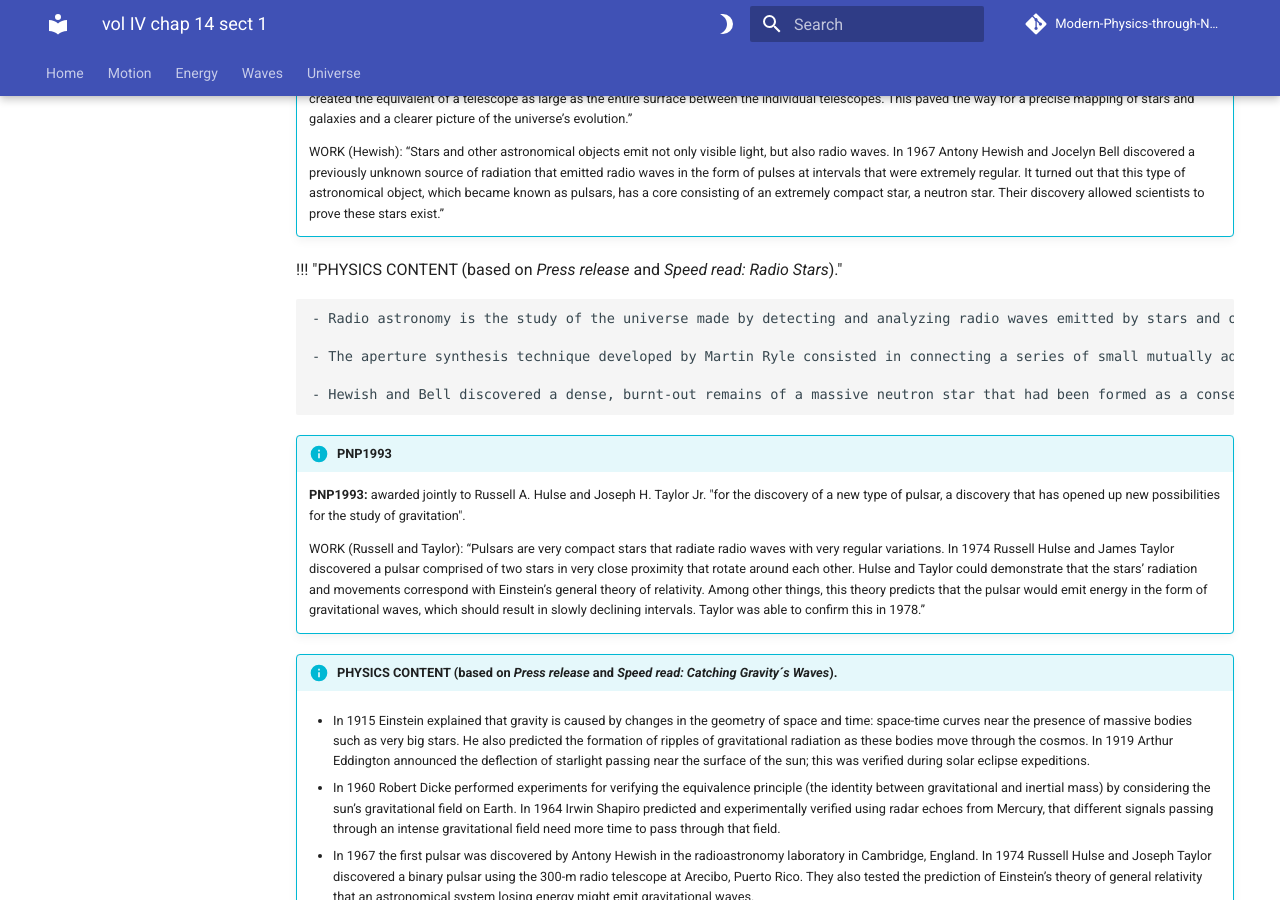
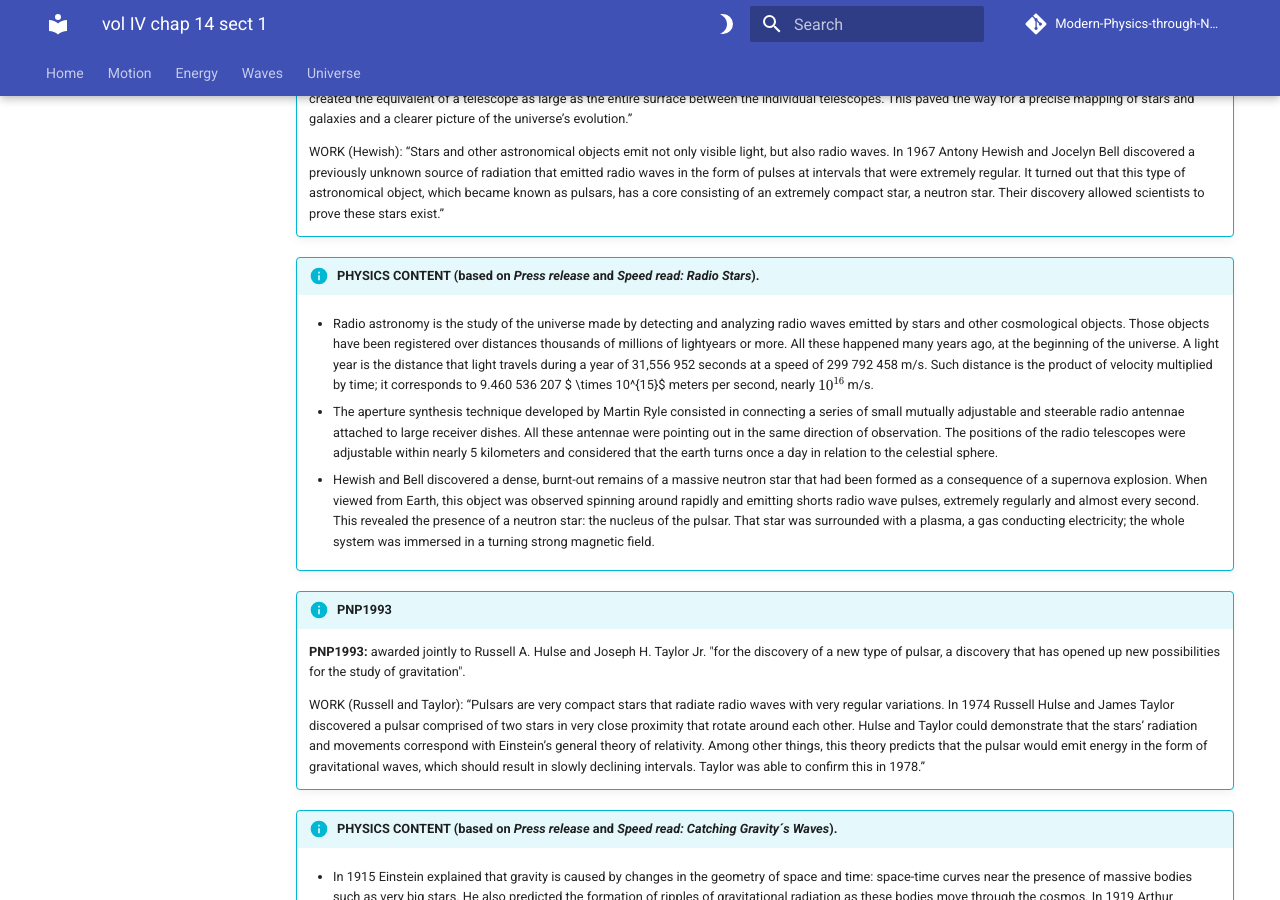
Before and after one commit to modphysnobel/modphysnobel.github.io, an MkDocs documentation site: the page built from docs/vol-IV/vol-IV-chap-14-sect-1.md, in a window 1280 px wide and 900 px high, scrolled down 3012 px. Built offline with MkDocs 1.6.1 and Material for MkDocs 9.7.7, drawn with Linux system fonts in a browser that asks for light colours; some web fonts are replaced; comment, search, counter and statistics services are not loaded; part of the change alters nothing that is shown.

```diff
--- a/docs/vol-IV/vol-IV-chap-14-sect-1.md
+++ b/docs/vol-IV/vol-IV-chap-14-sect-1.md
@@ -96,7 +96,7 @@ In what follows, PNP means Physics Nobel Prize.
 
 	WORK (Hewish): “Stars and other astronomical objects emit not only visible light, but also radio waves. In 1967 Antony Hewish and Jocelyn Bell discovered a previously unknown source of radiation that emitted radio waves in the form of pulses at intervals that were extremely regular. It turned out that this type of astronomical object, which became known as pulsars, has a core consisting of an extremely compact star, a neutron star. Their discovery allowed scientists to prove these stars exist.”
 
-!!! "PHYSICS CONTENT (based on *Press release* and *Speed read: Radio Stars*)."
+!!! info "PHYSICS CONTENT (based on *Press release* and *Speed read: Radio Stars*)."
 
 	- Radio astronomy is the study of the universe made by detecting and analyzing radio waves emitted by stars and other cosmological objects. Those objects have been registered over distances thousands of millions of lightyears or more. All these happened many years ago, at the beginning of the universe. A light year is the distance that light travels during a year of 31,556 952 seconds at a speed of 299 792 458 m/s. Such distance is the product of velocity multiplied by time; it corresponds to 9.460 536 207 $ \times 10^{15}$ meters per second, nearly $10^{16}$ m/s.
 
```
